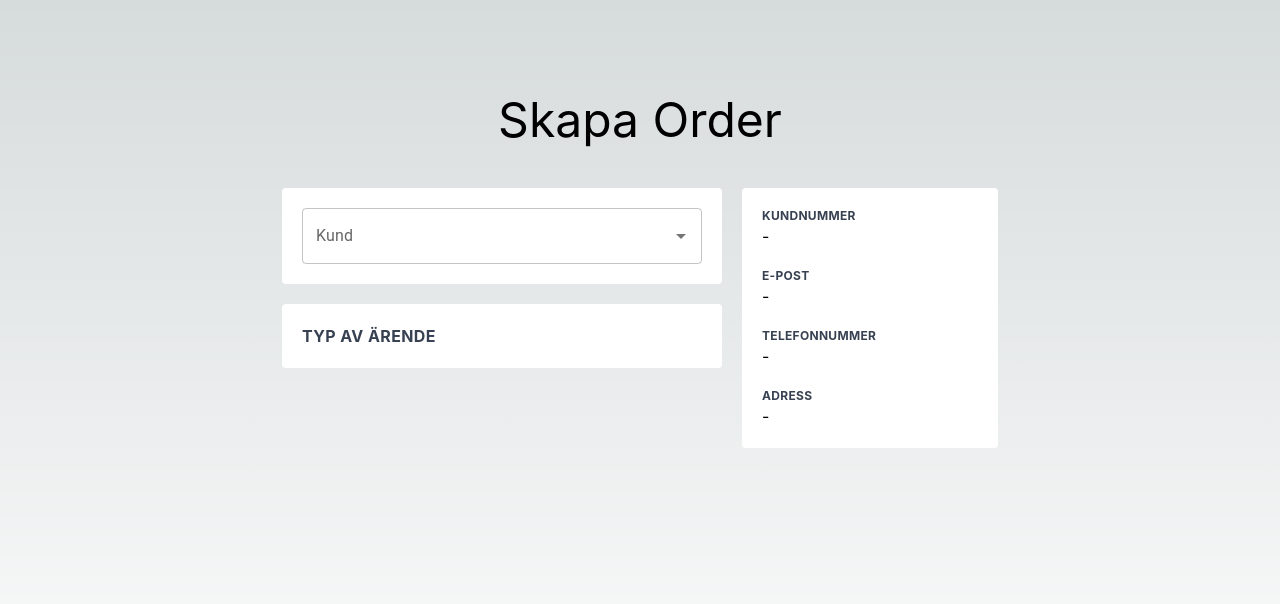
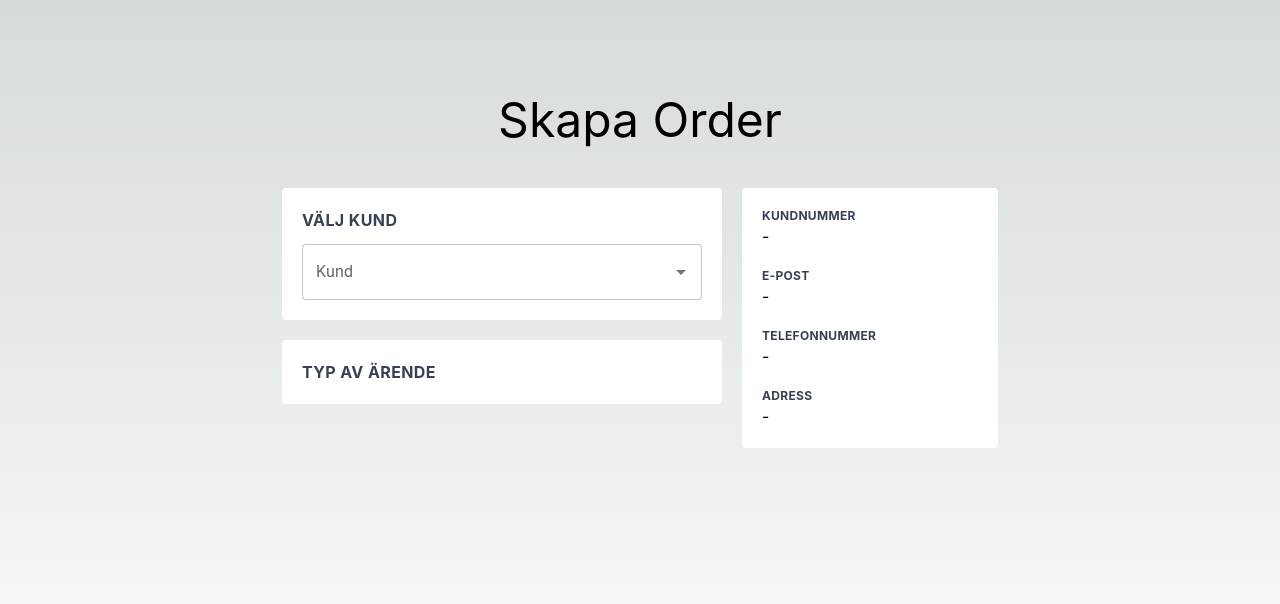
Before and after one commit to sharpness-se/hassessolskydd, a React (Create React App) app in the folder client/: page /skapaorder in a window 1280 px wide. Shown: the top 604 px of the page. Built offline with nearby package versions, Linux system fonts and the light colour scheme.

Commit message:
added onCustomerSelect prop and "Välj Kund" title

```diff
--- a/client/src/components/searchBar/MuiSearchBarComponent.tsx
+++ b/client/src/components/searchBar/MuiSearchBarComponent.tsx
@@ -18,7 +18,11 @@ export interface Customer {
   customerNumber: string;
 }
 
-const MuiSearchBarComponent = () => {
+interface SearchBarProps {
+  onCustomerSelect: (selectedCustomer: Customer) => void;
+}
+
+const MuiSearchBarComponent: React.FC<SearchBarProps> = ({ onCustomerSelect }) => {
   function Asynchronous() {
     const [open, setOpen] = React.useState(false);
     const [options, setOptions] = React.useState<Customer[]>([]);
@@ -142,7 +146,10 @@ const MuiSearchBarComponent = () => {
     );
   }
   return (
-    <div className="bg-white p-5 rounded w-full mb-5 max-h-[7em] z-50">
+    <div className="bg-white p-5 rounded w-full mb-5 z-50">
+      <h2 className="uppercase tracking-wide text-gray-700 text-s font-bold mb-3">
+        Välj kund
+      </h2>
       <Asynchronous />
     </div>
   );
```
